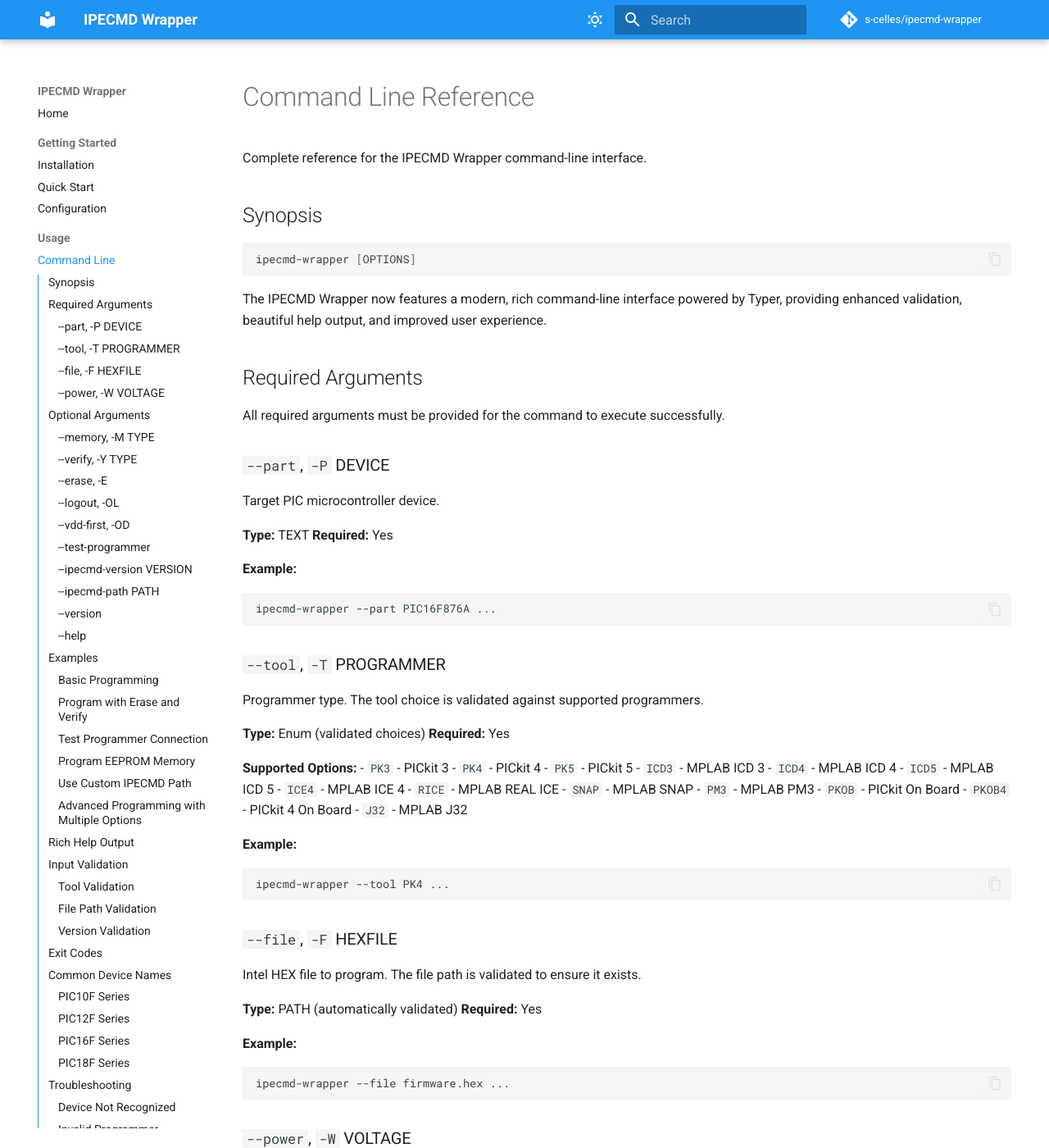
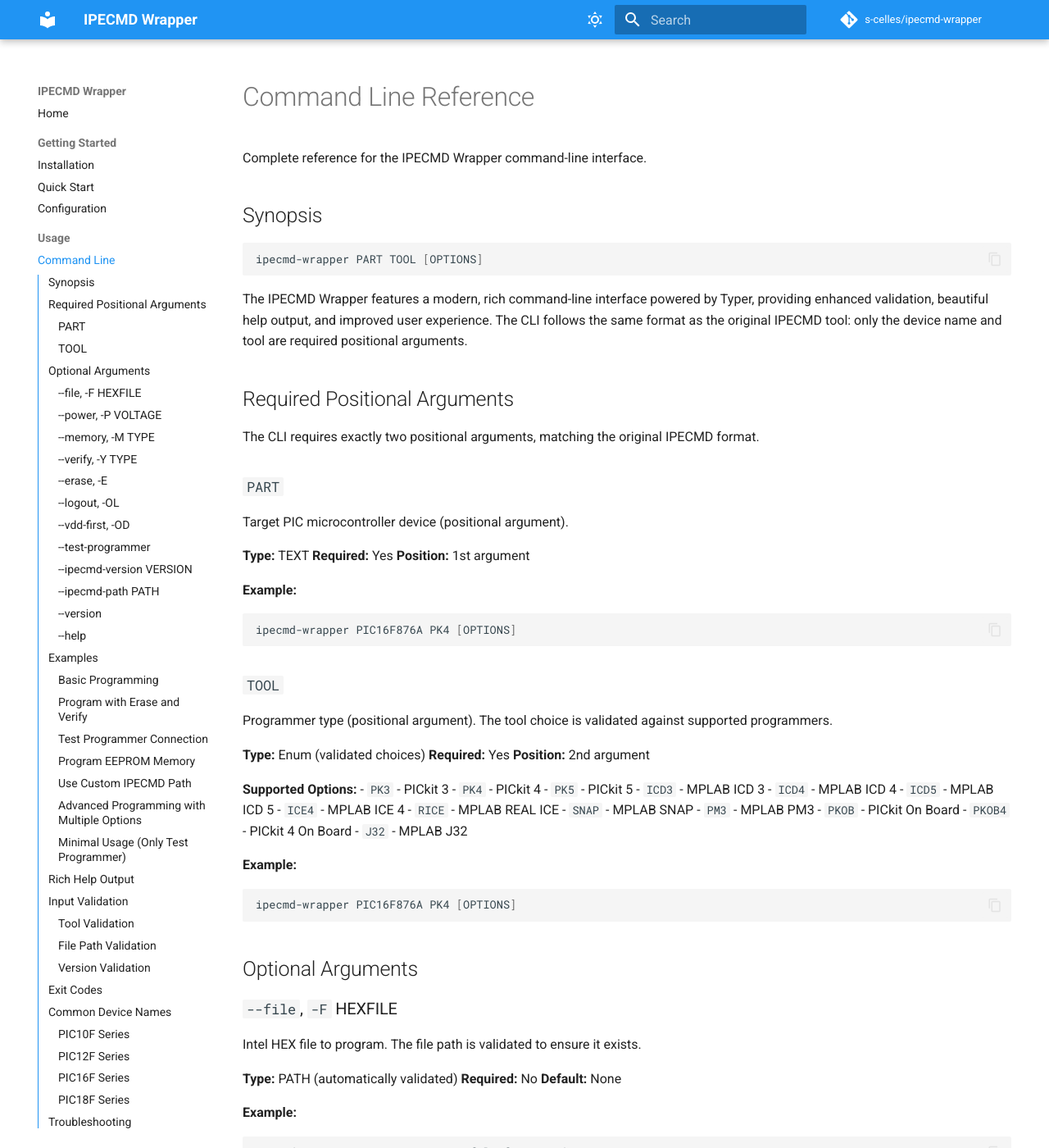
Before and after one commit to s-celles/ipecmd-wrapper, an MkDocs documentation site: the page built from docs/cli.md, in a window 1280 px wide and 1400 px high. Shown: the whole window at 82% size. Built offline with MkDocs 1.6.1 and Material for MkDocs 9.7.7, drawn with Linux system fonts in a browser that asks for light colours; comment, search, counter and statistics services are not loaded; some of the changed text lies outside the part shown.

Commit message:
docs: update all CLI examples to use new positional argument format
BREAKING CHANGE: CLI now uses positional arguments for PART and TOOL instead of --part and --tool options

- Update README.md to remove outdated CLI examples and reference documentation
- Update docs/cli.md with complete new positional argument structure
- Update docs/examples.md with all new format examples
- Update docs/quickstart.md with new argument documentation and examples
- Update docs/index.md main page examples
- Update docs/configuration.md command syntax examples
- Update docs/development.md example commands
- All documentation now uses 'ipecmd-wrapper PART TOOL [OPTIONS]' format
- Error message examples updated to reflect new argument names
- Maintains consistency with original IPECMD command structure

````diff
--- a/docs/cli.md
+++ b/docs/cli.md
@@ -5,31 +5,33 @@
 ## Synopsis
 
 ```bash
-ipecmd-wrapper [OPTIONS]
+ipecmd-wrapper PART TOOL [OPTIONS]
 ```
 
-The IPECMD Wrapper now features a modern, rich command-line interface powered by Typer, providing enhanced validation, beautiful help output, and improved user experience.
+The IPECMD Wrapper features a modern, rich command-line interface powered by Typer, providing enhanced validation, beautiful help output, and improved user experience. The CLI follows the same format as the original IPECMD tool: only the device name and tool are required positional arguments.
 
-## Required Arguments
+## Required Positional Arguments
 
-All required arguments must be provided for the command to execute successfully.
+The CLI requires exactly two positional arguments, matching the original IPECMD format.
 
-### `--part`, `-P` DEVICE
-Target PIC microcontroller device.
+### `PART`
+Target PIC microcontroller device (positional argument).
 
 **Type:** TEXT
 **Required:** Yes
+**Position:** 1st argument
 
 **Example:**
 ```bash
-ipecmd-wrapper --part PIC16F876A ...
+ipecmd-wrapper PIC16F876A PK4 [OPTIONS]
 ```
 
-### `--tool`, `-T` PROGRAMMER
-Programmer type. The tool choice is validated against supported programmers.
+### `TOOL`
+Programmer type (positional argument). The tool choice is validated against supported programmers.
 
 **Type:** Enum (validated choices)
 **Required:** Yes
+**Position:** 2nd argument
 
 **Supported Options:**
 - `PK3` - PICkit 3
@@ -48,34 +50,36 @@
 
 **Example:**
 ```bash
-ipecmd-wrapper --tool PK4 ...
+ipecmd-wrapper PIC16F876A PK4 [OPTIONS]
 ```
+
+## Optional Arguments
 
 ### `--file`, `-F` HEXFILE
 Intel HEX file to program. The file path is validated to ensure it exists.
 
 **Type:** PATH (automatically validated)
-**Required:** Yes
+**Required:** No
+**Default:** None
 
 **Example:**
 ```bash
-ipecmd-wrapper --file firmware.hex ...
+ipecmd-wrapper PIC16F876A PK4 --file firmware.hex
 ```
 
-### `--power`, `-W` VOLTAGE
+### `--power`, `-P` VOLTAGE
 Target power voltage (VDD voltage from tool).
 
-**Type:** TEXT
-**Required:** Yes
+**Type:** FLOAT
+**Required:** No
+**Default:** None
 
 **Example:**
 ```bash
-ipecmd-wrapper --power 5.0 ...
+ipecmd-wrapper PIC16F876A PK4 --power 5.0
 # or
-ipecmd-wrapper --power 3.3 ...
+ipecmd-wrapper PIC16F876A PK4 --power 3.3
 ```
-
-## Optional Arguments
 
 ### `--memory`, `-M` TYPE
 Program Device memory regions.
@@ -194,7 +198,15 @@
 Program with erase, verify, and VDD-first sequence:
 
 ```bash
-ipecmd-wrapper --part PIC18F4550 --tool PK4 --file firmware.hex --power 3.3 --erase --verify P --vdd-first --ipecmd-version 6.25
+ipecmd-wrapper PIC18F4550 PK4 --file firmware.hex --power 3.3 --erase --verify P --vdd-first --ipecmd-version 6.25
+```
+
+### Minimal Usage (Only Test Programmer)
+
+Test programmer connection with minimal arguments:
+
+```bash
+ipecmd-wrapper PIC16F876A PK4 --ipecmd-version 6.20 --test-programmer
 ```
 
 ## Rich Help Output
@@ -213,35 +225,35 @@
 
 ## Input Validation
 
-The new CLI provides enhanced validation:
+The CLI provides enhanced validation with clear error messages:
 
 ### Tool Validation
 ```bash
 # ✅ Valid tool choice
-ipecmd-wrapper --tool PK4 ...
+ipecmd-wrapper PIC16F876A PK4 [OPTIONS]
 
 # ❌ Invalid tool choice (will show available options)
-ipecmd-wrapper --tool INVALID ...
-# Error: Invalid value for '--tool' / '-T': 'INVALID' is not one of 'PK3', 'PK4', 'PK5', ...
+ipecmd-wrapper PIC16F876A INVALID [OPTIONS]
+# Error: Invalid value for 'TOOL': 'INVALID' is not one of 'PK3', 'PK4', 'PK5', ...
 ```
 
 ### File Path Validation
 ```bash
 # ✅ Existing file
-ipecmd-wrapper --file firmware.hex ...
+ipecmd-wrapper PIC16F876A PK4 --file firmware.hex
 
 # ❌ Non-existent file
-ipecmd-wrapper --file missing.hex ...
+ipecmd-wrapper PIC16F876A PK4 --file missing.hex
 # Error: Invalid value for '--file' / '-F': Path 'missing.hex' does not exist.
 ```
 
 ### Version Validation
 ```bash
 # ✅ Valid version
-ipecmd-wrapper --ipecmd-version 6.20 ...
+ipecmd-wrapper PIC16F876A PK4 --ipecmd-version 6.20
 
 # ❌ Invalid version
-ipecmd-wrapper --ipecmd-version 7.0 ...
+ipecmd-wrapper PIC16F876A PK4 --ipecmd-version 7.0
 # Error: Invalid value for '--ipecmd-version': '7.0' is not one of '5.50', '6.00', '6.05', ...
 ```
 
````
Also changed, not shown: other parts of docs/cli.md (+5 -5 lines), README.md (+1 -2 lines), docs/configuration.md (+3 -3 lines), docs/development.md (+2 -2 lines), docs/examples.md (+13 -13 lines), docs/index.md (+2 -2 lines), docs/quickstart.md (+15 -12 lines).
